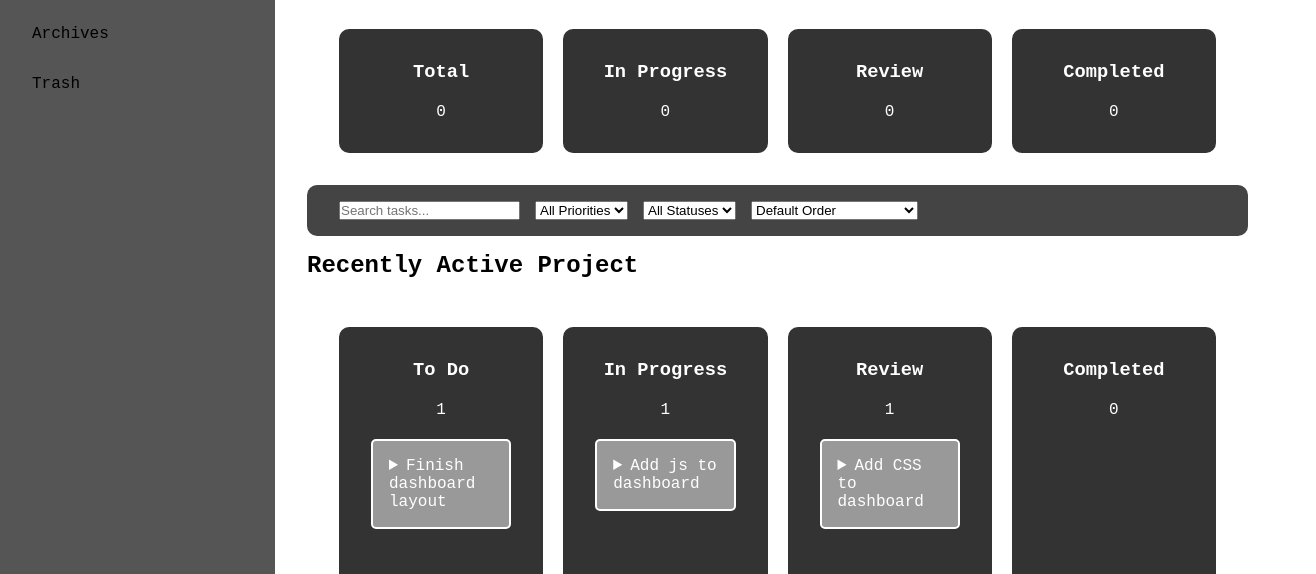
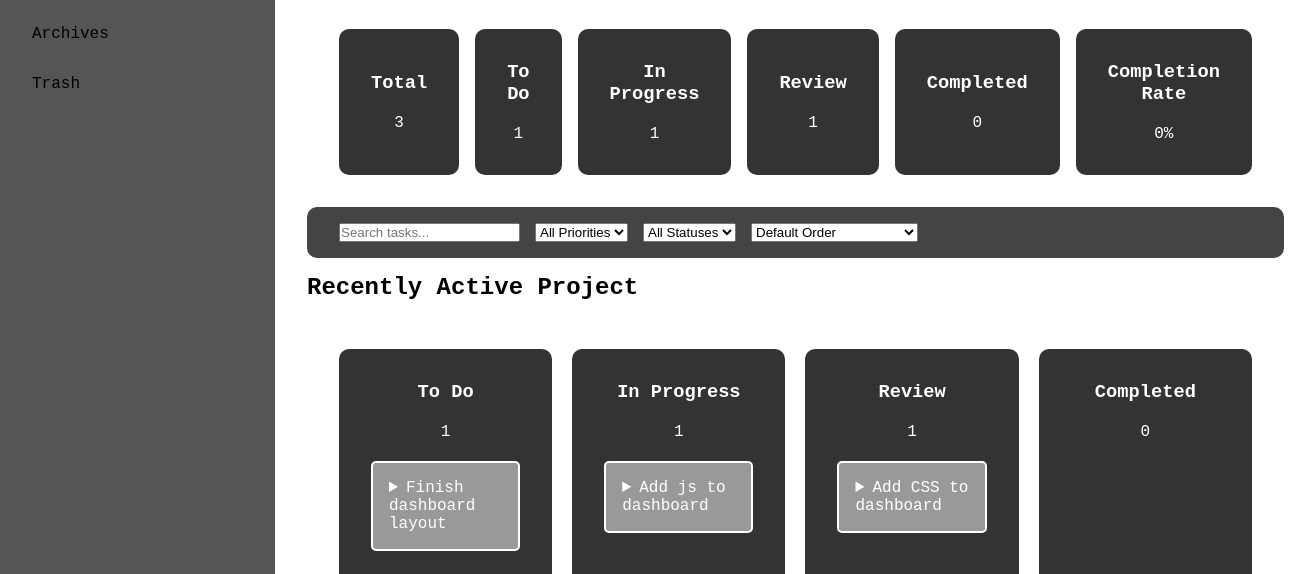
Before and after one commit to graffitidesigns/taskflow, a plain HTML site: page index.html in a window 1280 px wide. Shown: the part 226-800 px from the top of the page, 1316 px wide, since content can reach past the window. Drawn offline with Linux system fonts and the light colour scheme.

Commit message:
feat: add dynamic dashboard statistics and completion rate

```diff
--- a/css/style.css
+++ b/css/style.css
@@ -74,8 +74,8 @@ header .container{
 
 .ttl-stats{
     display: grid;
-    grid-template-columns: repeat(4, 1fr);
-    gap: 20px;
+    grid-template-columns: repeat(6, 1fr);
+    gap: 1rem;
     padding: 2rem;
     width: 100%;
     align-items: stretch;
--- a/index.html
+++ b/index.html
@@ -34,6 +34,11 @@
                         <p>0</p>
                     </div>
 
+                    <div class="stat-card todo">
+                        <h3>To Do</h3>
+                        <p>0</p>
+                    </div>
+
                     <div class="stat-card in-progress">
                         <h3>In Progress</h3>
                         <p>0</p>
@@ -47,6 +52,11 @@
                     <div class="stat-card completed">
                         <h3>Completed</h3>
                         <p>0</p>
+                    </div>
+
+                    <div class="stat-card completion-rate">
+                        <h3>Completion Rate</h3>
+                        <p>0%</p>
                     </div>
                 </section>
 
--- a/js/app.js
+++ b/js/app.js
@@ -282,6 +282,37 @@ taskForm.addEventListener("submit", function(event){
     editingTaskId = null;
 });
 
+function updateDashboardStats(){
+    const totalTasksLabel = document.querySelector(".stat-card.total p");
+    totalTasksLabel.textContent = tasks.length;
+
+    const todoLabel = document.querySelector(".stat-card.todo p");
+    const todoCount = countTasks("todo", tasks);
+    todoLabel.textContent = todoCount;
+
+    const inProgressLabel = document.querySelector(".stat-card.in-progress p");
+    const inProgressCount = countTasks("in-progress", tasks);
+    inProgressLabel.textContent = inProgressCount;
+
+    const reviewLabel = document.querySelector(".stat-card.review p");
+    const reviewCount = countTasks("review", tasks);
+    reviewLabel.textContent = reviewCount;
+
+    const completedLabel = document.querySelector(".stat-card.completed p");
+    const completedCount = countTasks("completed", tasks);
+    completedLabel.textContent = completedCount;
+
+    const completionRateLabel = document.querySelector(".stat-card.completion-rate p");
+
+    if(tasks.length > 0){
+        const completionRate = (completedCount / tasks.length) * 100;
+        completionRateLabel.textContent = `${Math.round(completionRate)}%`;
+    }else{
+        completionRateLabel.textContent = "0%";
+    }
+
+}
+
 function renderTasks(){
     const taskLists = document.querySelectorAll(".task-list");
     taskLists.forEach(function(taskList){
@@ -362,6 +393,8 @@ function renderTasks(){
     taskColumns.forEach(function(column) {
     updateTaskCount(column.dataset.status,filteredTasks);
     });
+
+    updateDashboardStats();
 }
 
 function saveTasks(){
```
